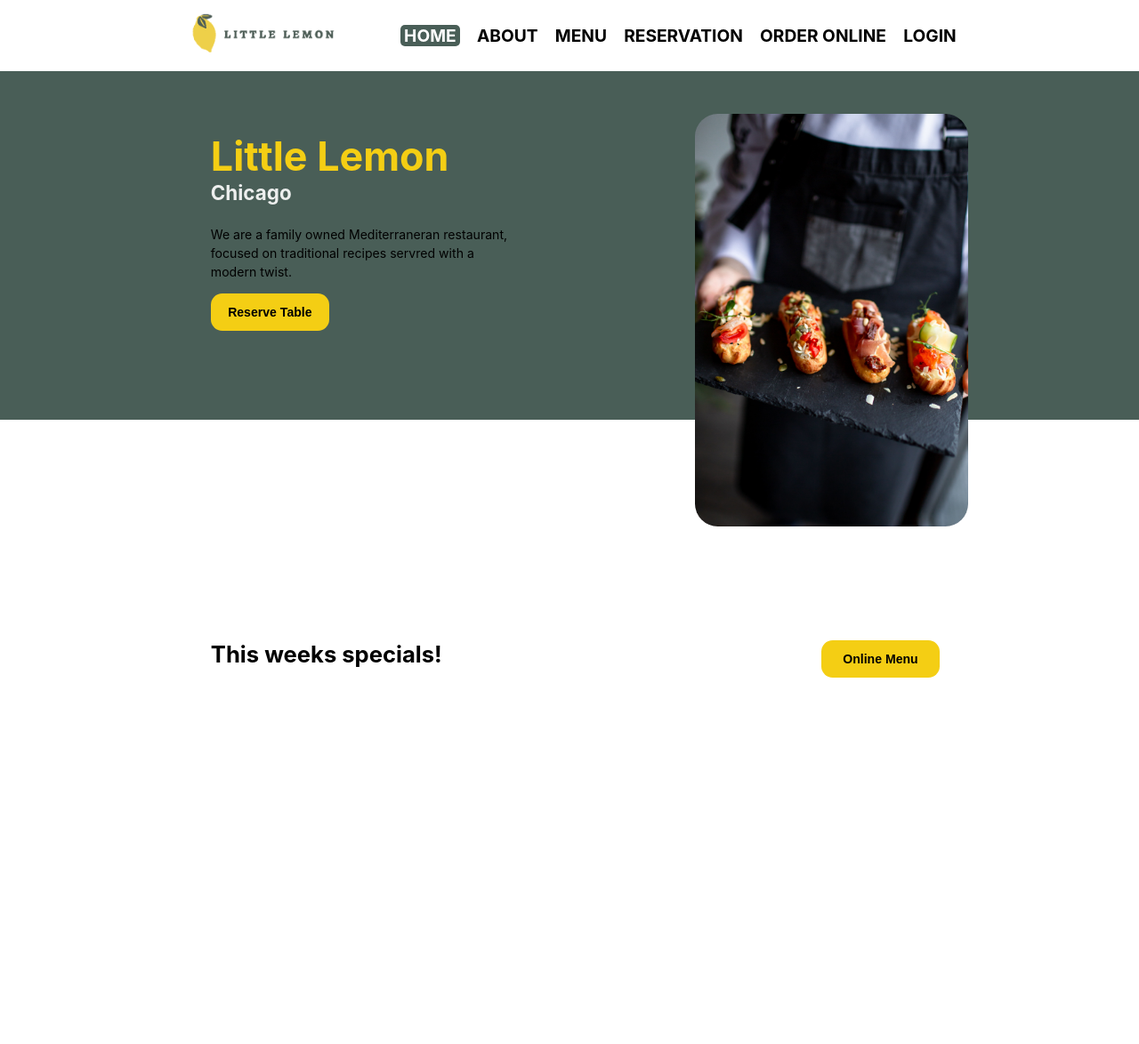
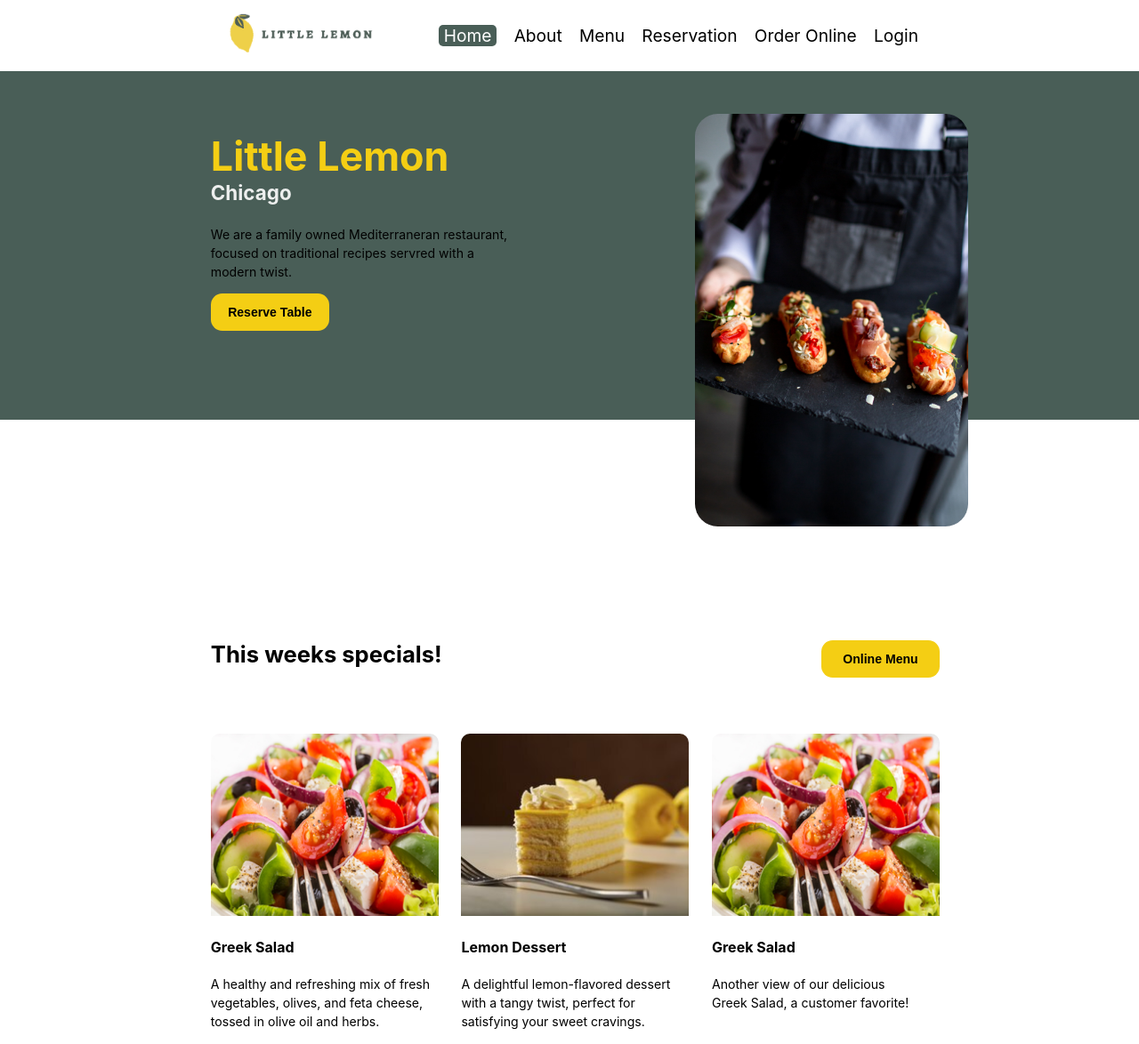
Before and after one commit to towficaziz/little_lemon_booking, a React (Create React App) app: page / in a window 1280 px wide. Shown: the whole page at 89% size. Before the commit the page ends 800 px from the top, so only its background shows below. Built offline with nearby package versions, Linux system fonts and the light colour scheme.

Commit message:
adding showcase

```diff
--- a/src/App.css
+++ b/src/App.css
@@ -37,8 +37,6 @@
   }
 }
 
-
-
 /* Nav.css */
 
 nav {
@@ -53,22 +51,14 @@ nav {
   background-color: white;
 }
 
-
-
 nav div:last-child {
   /* width: 61vw; */
   display: flex; /* Use flexbox for the last child */
-
 }
-
-
-
 
 nav div:first-child {
   width: 16vw; /* Set width to 16% of the viewport width */
- /* Center horizontally using margin */
-
-
+  /* Center horizontally using margin */
 }
 
 nav div:last-child {
@@ -84,8 +74,8 @@ nav ul {
 
 nav ul li {
   display: inline-block;
-  padding: .5em;
-  font-weight: bold;
+  padding: 0.5em;
+  /* font-weight: bold; */
   font-size: 1.5vw; /* 1.5% of the viewport width */
 }
 
@@ -109,7 +99,7 @@ footer img {
 
 /* App.css */
 
-main{
+main {
   padding-top: 9vh;
 }
 
@@ -157,11 +147,10 @@ h3 {
   font-size: 1.75vw; /* 1.75% of the viewport width */
 }
 
-
-header section div > h2{
+header section div > h2 {
   margin-bottom: 0px;
 }
-header section div > h3{
+header section div > h3 {
   margin-top: 0px;
 }
 
@@ -194,7 +183,6 @@ form {
   /* gap: 3vw; 2% of the viewport width */
 }
 
-
 .menu ul li {
   list-style: none;
 }
@@ -209,9 +197,8 @@ form {
   color: white;
   background-color: #495e57;
   border-radius: 5px;
-  padding: 0 4px;
+  padding: 0 6px;
 }
-
 
 /* .main {
   display: flex;
--- a/src/App.js
+++ b/src/App.js
@@ -4,6 +4,7 @@ import { BrowserRouter as Router, useLocation } from 'react-router-dom';
 import Nav from "./components/Nav";
 import Main from "./components/Main";
 import Special from './components/Special';
+import Showcase from './components/Showcase';
 
 function App() {
   return (
@@ -12,6 +13,7 @@ function App() {
         <Nav />
         <Main />
         <SpecialRoute />
+        <ShowcaseRoute />
       </div>
     </Router>
   );
@@ -29,4 +31,16 @@ function SpecialRoute() {
   return <Special />;
 }
 
+function ShowcaseRoute() {
+  const location = useLocation();
+
+  // Check if the current location is not the root path
+  if (location.pathname !== '/') {
+    return null; // Don't render <Special /> component
+  }
+
+  // Render <Showcase /> component for the root path
+  return <Showcase />;
+}
+
 export default App;
--- a/src/components/Nav.js
+++ b/src/components/Nav.js
@@ -13,12 +13,12 @@ const Nav=() =>{
             </div>
             <div className="menu">
                 <ul>
-                    <li><Link to="/" onClick={() => setActiveItem('HOME')} className={activeItem === 'HOME' ? 'active' : ''}>HOME</Link></li>
-                    <li><Link to="/about" onClick={() => setActiveItem('ABOUT')} className={activeItem === 'ABOUT' ? 'active' : ''}>ABOUT</Link></li>
-                    <li><Link to="/menu" onClick={() => setActiveItem('MENU')} className={activeItem === 'MENU' ? 'active' : ''}>MENU</Link></li>
-                    <li><Link to="/Booking" onClick={() => setActiveItem('RESERVATION')} className={activeItem === 'RESERVATION' ? 'active' : ''}>RESERVATION</Link></li>
-                    <li><Link to="/order-online" onClick={() => setActiveItem('ORDER ONLINE')} className={activeItem === 'ORDER ONLINE' ? 'active' : ''}>ORDER ONLINE</Link></li>
-                    <li><Link to="/login" onClick={() => setActiveItem('LOGIN')} className={activeItem === 'LOGIN' ? 'active' : ''}>LOGIN</Link></li>
+                    <li><Link to="/" onClick={() => setActiveItem('HOME')} className={activeItem === 'HOME' ? 'active' : ''}>Home</Link></li>
+                    <li><Link to="/about" onClick={() => setActiveItem('ABOUT')} className={activeItem === 'ABOUT' ? 'active' : ''}>About</Link></li>
+                    <li><Link to="/menu" onClick={() => setActiveItem('MENU')} className={activeItem === 'MENU' ? 'active' : ''}>Menu</Link></li>
+                    <li><Link to="/Booking" onClick={() => setActiveItem('RESERVATION')} className={activeItem === 'RESERVATION' ? 'active' : ''}>Reservation</Link></li>
+                    <li><Link to="/order-online" onClick={() => setActiveItem('ORDER ONLINE')} className={activeItem === 'ORDER ONLINE' ? 'active' : ''}>Order Online</Link></li>
+                    <li><Link to="/login" onClick={() => setActiveItem('LOGIN')} className={activeItem === 'LOGIN' ? 'active' : ''}>Login</Link></li>
                 </ul>
             </div>
         </nav>
--- /dev/null
+++ b/src/components/Showcase.js
@@ -0,0 +1,60 @@
+import React from "react";
+import show1 from "../images/greek-salad1.jpg";
+import show2 from "../images/lemon-dessert1.jpg";
+import show3 from "../images/two.png";
+import { useState, useEffect } from "react";
+import "./css/style.css";
+
+const Showcase = () => {
+  // props is not required here
+  return (
+    <div>
+      <main className="showmain">
+        <section className="showcase">
+          {/* <h3 className="fonts">This weeks specials!</h3> */}
+          <div>
+            <img src={show1} alt="Greek Salad" />
+            <h4>Greek Salad</h4>
+            <p>
+              A healthy and refreshing mix of fresh vegetables, olives, and feta
+              cheese, tossed in olive oil and herbs.
+            </p>
+          </div>
+          <div>
+            <img src={show2} alt="Lemon Dessert" />
+            <h4>Lemon Dessert</h4>
+            <p>
+              A delightful lemon-flavored dessert with a tangy twist, perfect
+              for satisfying your sweet cravings.
+            </p>
+          </div>
+          <div>
+            <img src={show1} alt="Greek Salad" />
+            <h4>Greek Salad</h4>
+            <p>
+              Another view of our delicious Greek Salad, a customer favorite!
+            </p>
+          </div>
+        </section>
+      </main>
+    </div>
+
+    // <div>
+    //   <main className="showmain">
+    //     <section className="showcase">
+    //       <div>
+    //       <img src={show1} alt="Greek Salat" />
+    //       </div>
+    //       <div>
+    //       <img src={show2} alt="Lemon Dessert" />
+    //       </div>
+    //       <div>
+    //       <img src={show1} alt="Greek Salat" />
+    //       </div>
+    //     </section>
+    //   </main>
+    // </div>
+  );
+};
+
+export default Showcase;
--- a/src/components/css/style.css
+++ b/src/components/css/style.css
@@ -160,3 +160,20 @@ div>main>section{
   font-size: 2vw;
   margin-top: 0vh;
 }
+
+.showmain{
+  padding-top: 6vh;
+}
+.showcase{
+  margin-top: 0vh;
+}
+
+.showcase img{
+  width: 20vw;
+  border-top-left-radius:10px;
+  border-top-right-radius:10px;
+}
+
+.showcase p{
+  margin-right: 1.7vw;
+}
```
Also changed, not shown: src/components/Main.js (+30 -25 lines), src/components/Special.js (+4 -6 lines).
